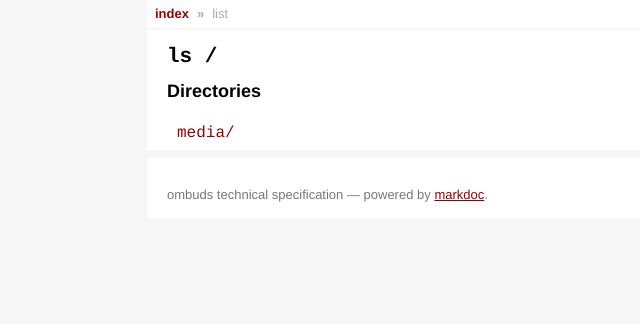
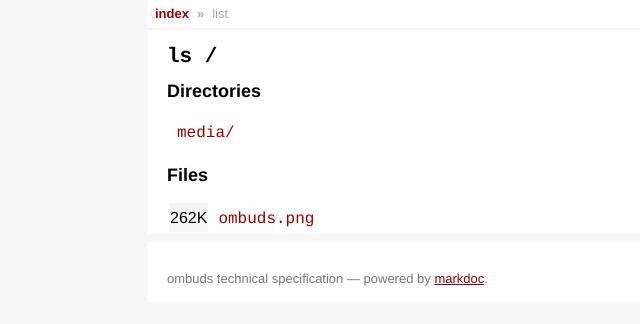
Before and after one commit to soapboxfork/ombuds-spec, a plain HTML site: page _html/_list.html in a window 1280 px wide. Shown: the whole page, without its empty margins (168-808 px from the left). Drawn offline with Linux system fonts and the light colour scheme; a web font is replaced by a local one.

```diff
--- a/_html/_list.html
+++ b/_html/_list.html
@@ -88,6 +88,21 @@
 
 
 
+  <h2>Files</h2>
+
+  <table id="files">
+
+      <tr>
+        <td class="size">262K</td>
+        <td class="name">
+          <a href="ombuds.png">
+            <code>ombuds.png</code>
+          </a>
+        </td>
+      </tr>
+
+  </table>
+
 
 
 
```
Also changed, not shown: _html/ombuds.png (added), 2 other files.
